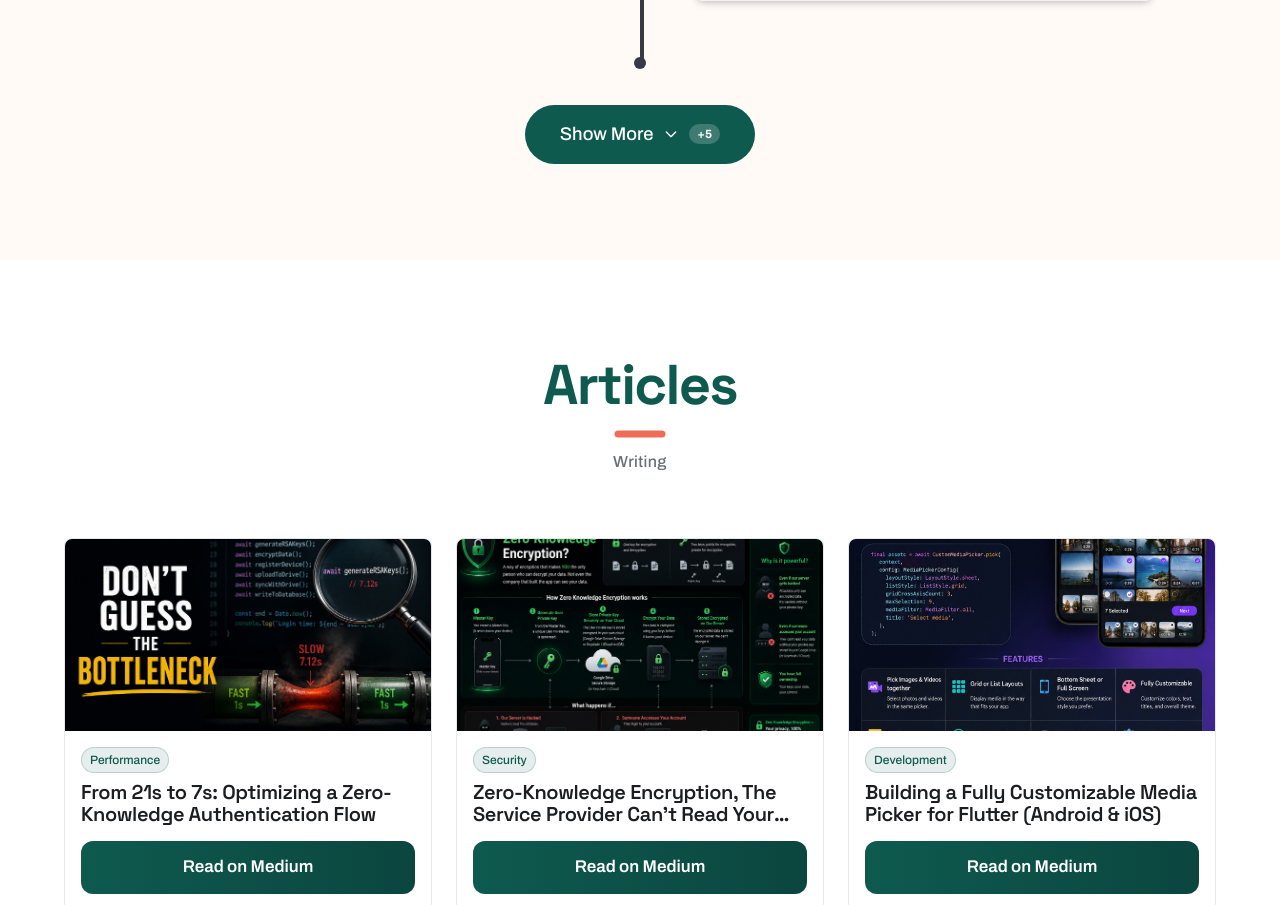
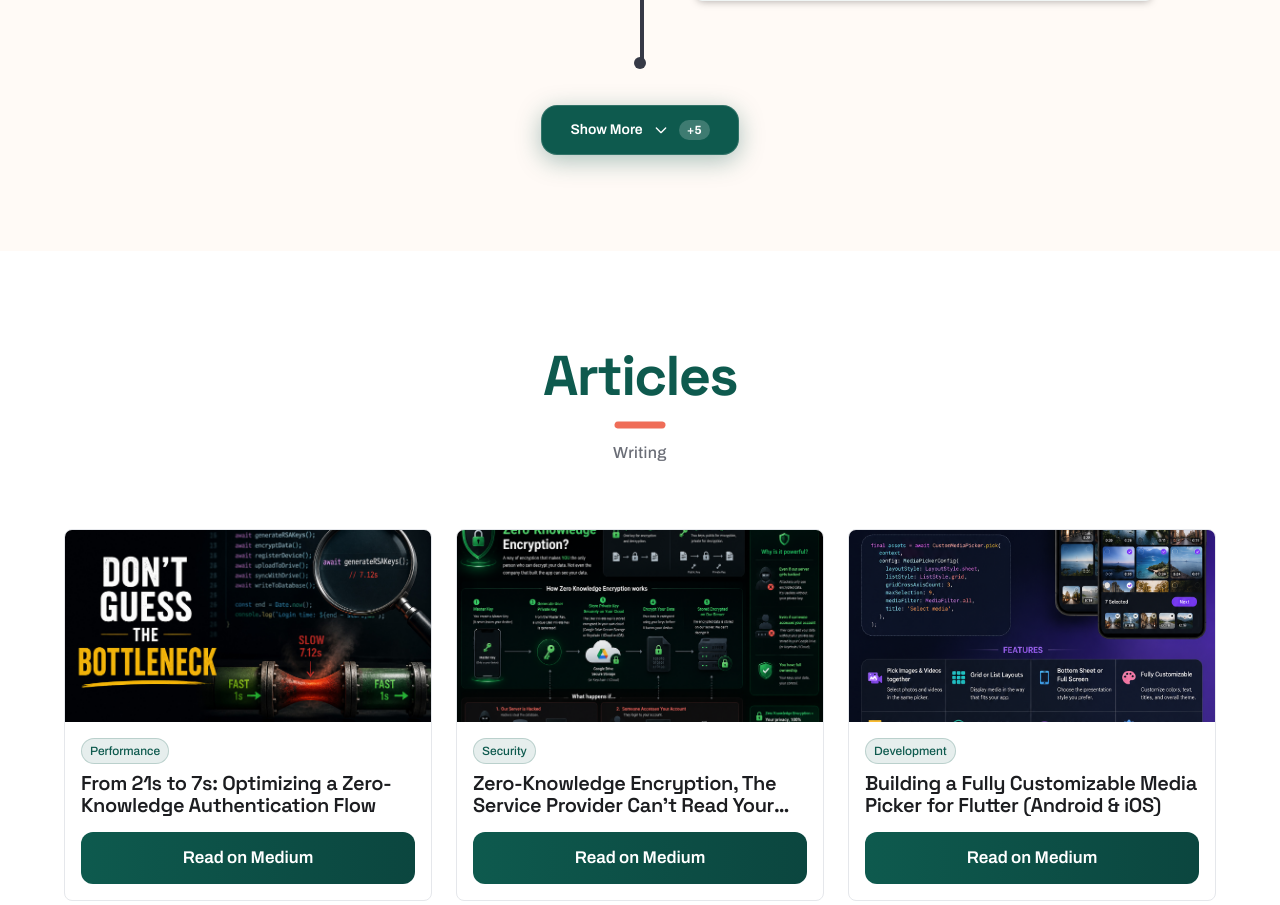
Before and after one commit to A7med3li011/Adel-PORTFOLIO, a Next.js app: page / in a window 1280 px wide. Shown: the part 2867-3772 px from the top of the page. Built offline with nearby package versions, Linux system fonts and the light colour scheme.

Commit message:
feat: update button styling in ArticlesSection and ExperienceSection for consistency and improved appearance

```diff
--- a/app/components/ArticlesSection.tsx
+++ b/app/components/ArticlesSection.tsx
@@ -106,7 +106,7 @@ export default function ArticlesSection({ articles }: ArticlesSectionProps) {
         <div className="mt-10 flex justify-center">
           <button
             onClick={() => setShowAll((p) => !p)}
-            className="group relative inline-flex items-center gap-2.5 px-7 py-3.5 rounded-full font-semibold text-white text-sm overflow-hidden transition-all duration-300 hover:-translate-y-0.5 active:scale-95 min-h-[44px] min-w-[44px] focus:outline-none focus:ring-2 focus:ring-[#0E5A4E] focus:ring-offset-2"
+            className="group relative inline-flex items-center gap-2.5 px-7 py-3.5 rounded-2xl font-semibold text-white text-sm overflow-hidden transition-all duration-300 hover:-translate-y-0.5 active:scale-95 min-h-[44px] min-w-[44px] focus:outline-none focus:ring-2 focus:ring-[#0E5A4E] focus:ring-offset-2"
             style={{
               background: "#0E5A4E",
               boxShadow: "0 6px 24px rgba(14,90,78,0.35)",
--- a/app/components/sections/ExperienceSection.tsx
+++ b/app/components/sections/ExperienceSection.tsx
@@ -224,7 +224,12 @@ export default function ExperienceSection() {
           <div className="mt-10 flex justify-center">
             <button
               onClick={() => setShowAll((p) => !p)}
-              className="btn-pill"
+              className="group relative inline-flex items-center gap-2.5 px-7 py-3.5 rounded-2xl font-semibold text-white text-sm overflow-hidden transition-all duration-300 hover:-translate-y-0.5 active:scale-95 min-h-[44px] min-w-[44px] focus:outline-none focus:ring-2 focus:ring-[#0e5a4e] focus:ring-offset-2"
+              style={{
+                background: "#0e5a4e",
+                boxShadow: "0 6px 24px rgba(14,90,78,0.35)",
+                border: "1px solid rgba(255,255,255,0.15)",
+              }}
               aria-expanded={showAll}
               aria-label={
                 showAll
@@ -232,6 +237,7 @@ export default function ExperienceSection() {
                   : `Show ${experience.length - INITIAL_COUNT} more experiences`
               }
             >
+              <span className="absolute inset-0 bg-gradient-to-r from-transparent via-white/15 to-transparent translate-x-[-100%] group-hover:translate-x-[100%] transition-transform duration-700 skew-x-12" />
               <span className="inline-flex items-center gap-2.5">
                 {showAll ? (
                   <>
@@ -255,7 +261,7 @@ export default function ExperienceSection() {
                   <>
                     Show More
                     <svg
-                      className="w-4 h-4"
+                      className="w-4 h-4 transition-transform duration-300 group-hover:translate-y-0.5"
                       fill="none"
                       stroke="currentColor"
                       viewBox="0 0 24 24"
```
